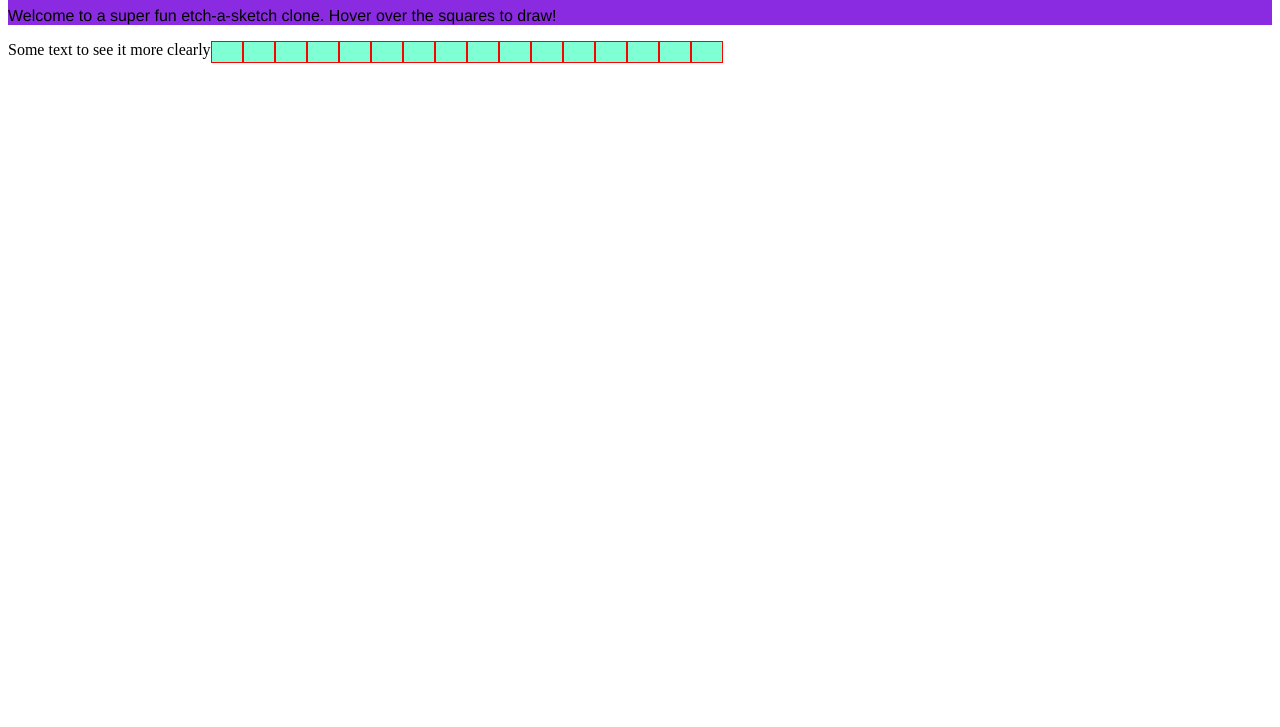
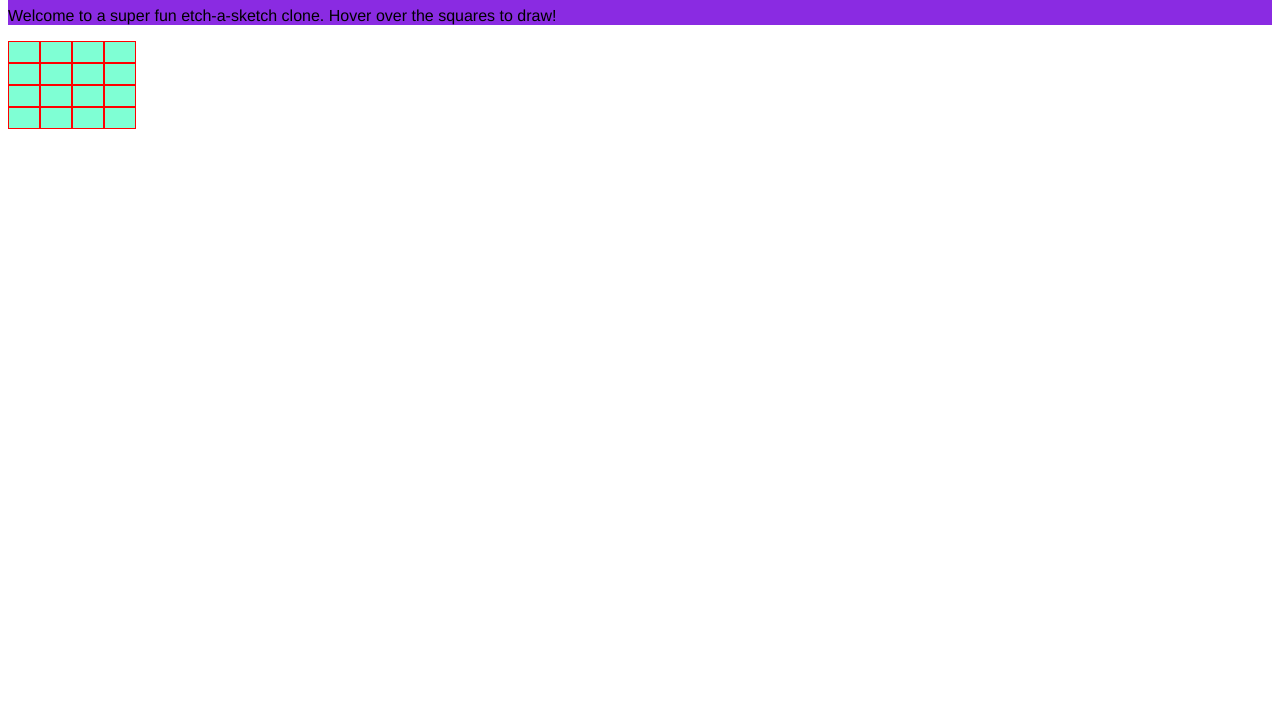
Before and after one commit to TMarizzle/etchy-sketchy, a plain HTML site: page index.html in a window 1280 px wide. Shown: the part 73-800 px from the top of the page. Drawn offline with Linux system fonts and the light colour scheme.

Commit message:
Created new for loop to add divs and create a new div container for each new row

```diff
--- a/etchy.js
+++ b/etchy.js
@@ -1,13 +1,13 @@
 const squares = document.querySelector(".squaresContainer");
 //set number of squares to draw, but needs to be Row x Col (4x4)
 const numSquares = 4;
-let i = 0;
+let i = 1;
 
 function drawSquares(num){
     // while (i <= num){
     //     //draw squares and increase counter
     //     const newSquare = document.createElement("div");
-    //     newSquare.classList = "squares";
+    //     newSquare.classList = `squares row${i}`;
     //     //add mouseover for each div to change background color
     //     newSquare.addEventListener('mouseover', () => {
     //         newSquare.style.backgroundColor = "green";
@@ -18,11 +18,14 @@ function drawSquares(num){
     // }
     for (let i = 1; i <= num; i++){
         let newSquare = "";
+        let newRow = document.createElement("div");
+        newRow.classList = `row${i}`;
         for (let j = 1; j <= num; j++){
             newSquare = document.createElement("div");
             newSquare.classList = "squares";
-            squares.appendChild(newSquare);
+            newRow.appendChild(newSquare);
         }
+        squares.appendChild(newRow);
     }
 }
 
--- a/index.html
+++ b/index.html
@@ -12,6 +12,6 @@
         <h1>Etchy Sketchy</h1>
         <p>Welcome to a super fun etch-a-sketch clone. Hover over the squares to draw!</p>
     </div>
-    <div class="squaresContainer">Some text to see it  more clearly</div>
+    <div class="squaresContainer"></div>
 </body>
 </html>
--- a/styles.css
+++ b/styles.css
@@ -13,4 +13,5 @@
 
 .squaresContainer {
     display: flex;
+    flex-wrap: wrap;
 }
```
